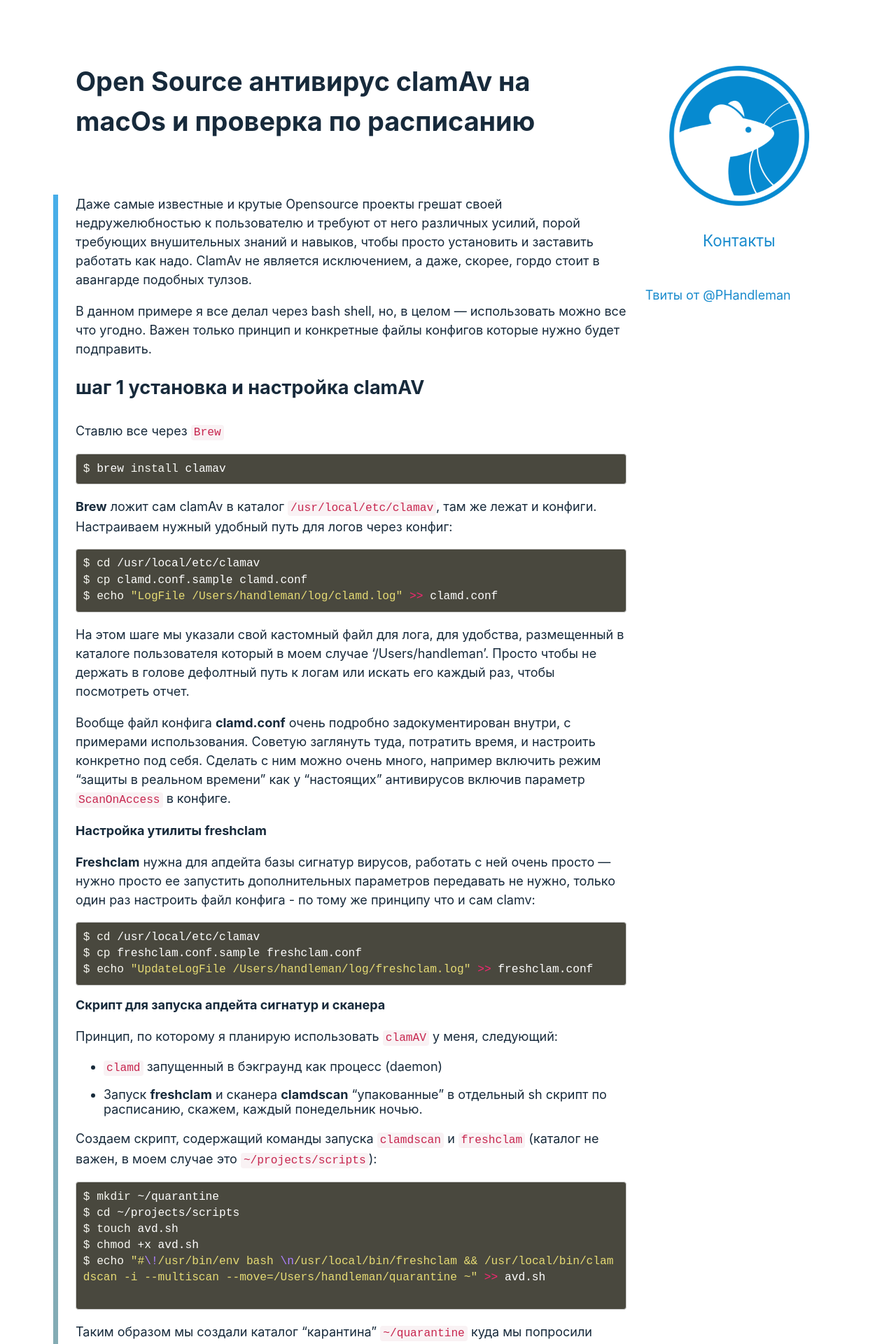
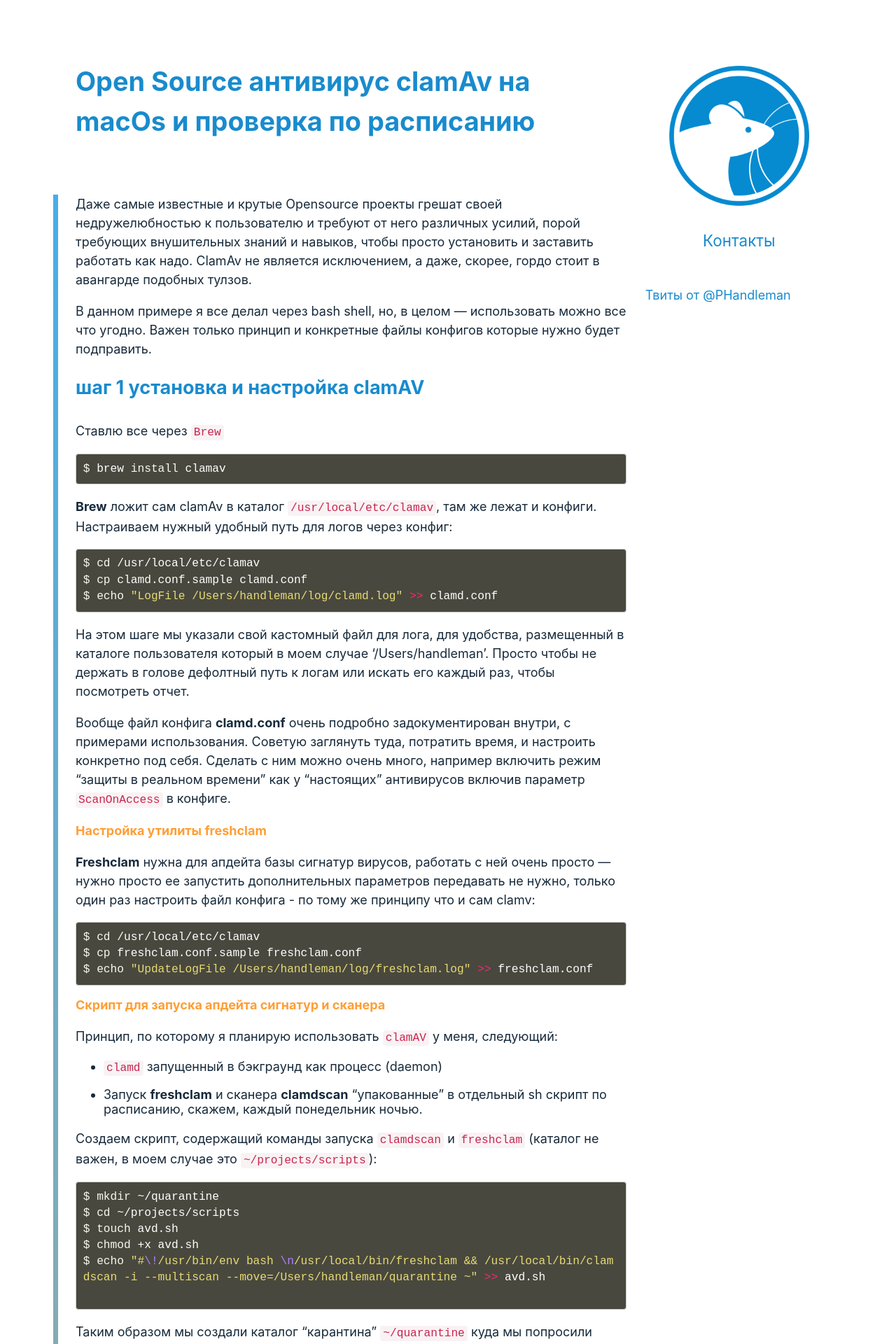
Before and after one commit to handleman/handleman.github.source, a Jekyll site: the page built from _posts/2020-05-07-clamav-mac-os.markdown, in a window 1280 px wide. Shown: the top 1920 px of the page at 70% size. Built offline with Jekyll 4.4.1, drawn with Linux system fonts in a browser that asks for light colours; a script that is not in the unit is left out; comment, search, counter and statistics services are not loaded.

Commit message:
colorization

```diff
--- a/_layouts/post.html
+++ b/_layouts/post.html
@@ -9,6 +9,7 @@
     <section class="post-content">
         {{content}}
     </section>
+    <hr />
     <section class="post-info text-muted">
         <small class="item"><img alt="календарь" caption="Дата публикации" src="/assets/event-24px.svg" class="icon" /> : <strong>{{ page.date | date_to_string }}</strong></small>
         <small class="item"><img alt="глаз" caption="Количество просмотров страницы" src="/assets/visibility-24px.svg" class="icon" /> : <span id="views-number">...</span></small>
@@ -18,5 +19,5 @@
             </small>
     </section>
 </article>
-<hr />
+
 {% include comments.html %}
--- a/assets/css/styles.scss
+++ b/assets/css/styles.scss
@@ -34,9 +34,9 @@
 hr {
     display: block;
     border: 0;
-    height: 2px;
-    background-color: $divide-color;
-    margin-top: 0.5em;
+    height: 3px;
+    background-color: $accent-color;
+    margin-top: 1em;
     margin-bottom: 1em;
 }
 
@@ -171,6 +171,12 @@
     box-sizing: border-box;
     max-width: 805px;
 
+    h1, h2{
+        color: $accent-color;
+    }
+    h3 {
+        color: $extra-color;
+    }
     img {
         display: inline-block;
         max-width: 100%;
```
